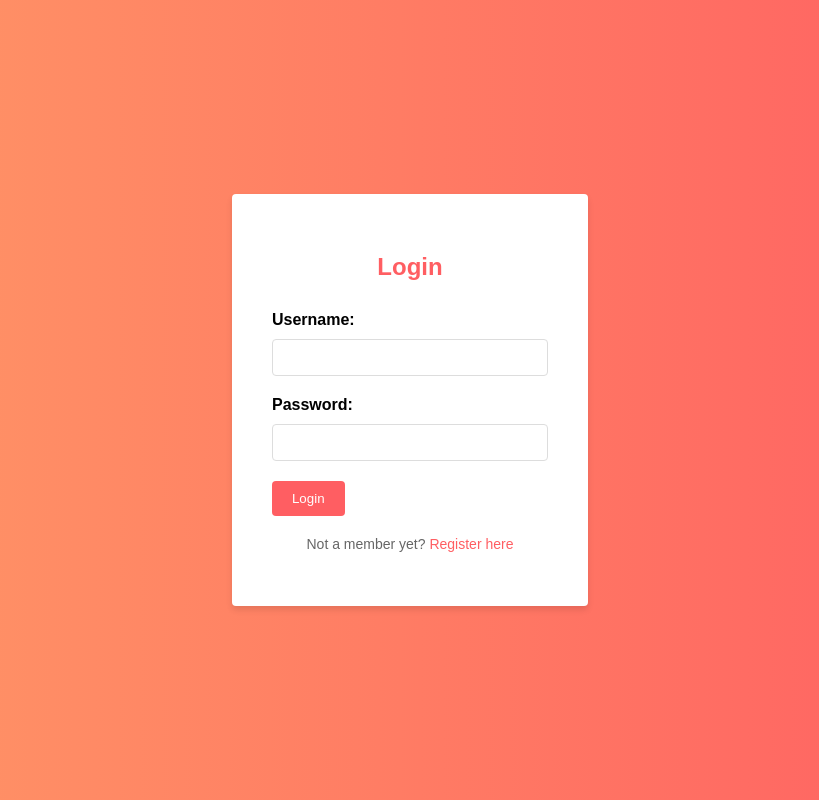
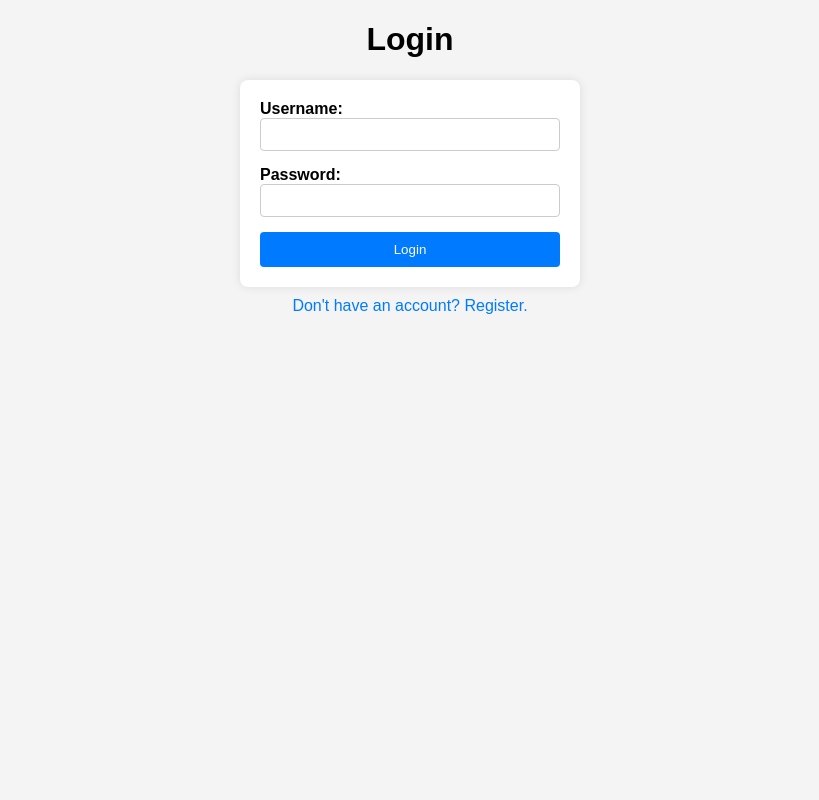
Before and after one commit to fincam/Ckserver, a Flask app: page / in a window 1280 px wide. Shown: the whole page, without its empty margins (230-1049 px from the left). Run offline with Flask 3, Linux system fonts and the light colour scheme.

Commit message:
Update login.html

```diff
--- a/templates/login.html
+++ b/templates/login.html
@@ -1,93 +1,120 @@
 <!DOCTYPE html>
-<html>
+<html lang="en">
 <head>
-	<title>Login</title>
+    <meta charset="UTF-8">
+    <meta name="viewport" content="width=device-width, initial-scale=1.0">
+    <title>Login or Register</title>
+    <link rel="stylesheet" type="text/css" href="/static/style.css">
     <style>
 body {
-	background: linear-gradient(to right, #ff9966, #ff5e62);
-	margin: 0;
-	padding: 0;
-	font-family: Arial, sans-serif;
+    font-family: Arial, sans-serif;
+    margin: 0;
+    padding: 0;
+    background-color: #f4f4f4;
 }
 
-.container {
-	display: flex;
-	justify-content: center;
-	align-items: center;
-	height: 100vh;
+h1 {
+    text-align: center;
 }
 
-.login-form {
-	background: white;
-	padding: 40px;
-	box-shadow: 0 4px 6px rgba(0, 0, 0, 0.1);
-	border-radius: 4px;
+form {
+    max-width: 300px;
+    margin: 0 auto;
+    padding: 20px;
+    background-color: #fff;
+    border-radius: 8px;
+    box-shadow: 0 0 10px rgba(0, 0, 0, 0.1);
 }
 
-h2 {
-	text-align: center;
-	margin-bottom: 30px;
-	color: #ff5e62;
+form div {
+    margin-bottom: 15px;
 }
 
-label {
-	display: block;
-	margin-bottom: 10px;
-	font-weight: bold;
+form label {
+    display: block;
+    font-weight: bold;
 }
 
-input[type="text"],
-input[type="password"] {
-	width: 100%;
-	padding: 10px;
-	border: 1px solid #ddd;
-	border-radius: 4px;
-	box-sizing: border-box;
-	margin-bottom: 20px;
+form input[type="text"],
+form input[type="password"] {
+    width: 100%;
+    padding: 8px;
+    border: 1px solid #ccc;
+    border-radius: 4px;
+    box-sizing: border-box;
 }
 
 button[type="submit"] {
-	background: #ff5e62;
-	color: white;
-	padding: 10px 20px;
-	border: none;
-	border-radius: 4px;
-	cursor: pointer;
-	transition: background-color 0.3s ease;
+    width: 100%;
+    padding: 10px;
+    background-color: #007bff;
+    color: #fff;
+    border: none;
+    border-radius: 4px;
+    cursor: pointer;
 }
 
 button[type="submit"]:hover {
-	background: #ff3349;
+    background-color: #0056b3;
 }
 
-p {
-	text-align: center;
-	margin-top: 20px;
-	font-size: 14px;
-	color: #666;
+a {
+    display: block;
+    text-align: center;
+    margin-top: 10px;
+    color: #007bff;
+    text-decoration: none;
 }
 
-p a {
-	color: #ff5e62;
-	text-decoration: none;
+.alert {
+    padding: 15px;
+    margin-bottom: 20px;
+    border: 1px solid transparent;
+    border-radius: 4px;
 }
+
+.closebtn {
+    margin-left: 15px;
+    color: #333;
+    font-weight: bold;
+    float: right;
+    font-size: 22px;
+    line-height: 20px;
+    cursor: pointer;
+    transition: 0.3s;
+}
+
+.closebtn:hover {
+    color: #000;
+}
+
     </style>
 </head>
 <body>
-	<div class="container">
-		<div class="login-form">
-			<h2>Login</h2>
-			<form id="login-form">
-            <form action="/login" method="POST">
-				<label for="username">Username:</label>
-				<input type="text" id="username" name="username" required>
-				<label for="password">Password:</label>
-				<input type="password" id="password" name="password" required>
-				<button type="submit">Login</button>
-            </form>
-            </form>
-			<p>Not a member yet? <a href="/register">Register here</a></p>
-		</div>
-	</div>
+{% with messages = get_flashed_messages() %}
+    {% if messages %}
+        <ul class=flashes>
+        {% for message in messages %}
+             <div class="alert">
+  <span class="closebtn" onclick="this.parentElement.style.display='none';">&times;</span>
+                 {{ message }}
+</div>
+        {% endfor %}
+        </ul>
+    {% endif %}
+{% endwith %}
+    <h1>Login</h1>
+    <form action="/login" method="POST">
+        <div>
+            <label for="login-username">Username:</label>
+            <input type="text" id="login-username" name="username" required>
+        </div>
+        <div>
+            <label for="login-password">Password:</label>
+            <input type="password" id="login-password" name="password" required>
+        </div>
+        <button type="submit">Login</button>
+    </form>
+    <a href="/register">Don't have an account? Register.</a>
 </body>
 </html>
```
